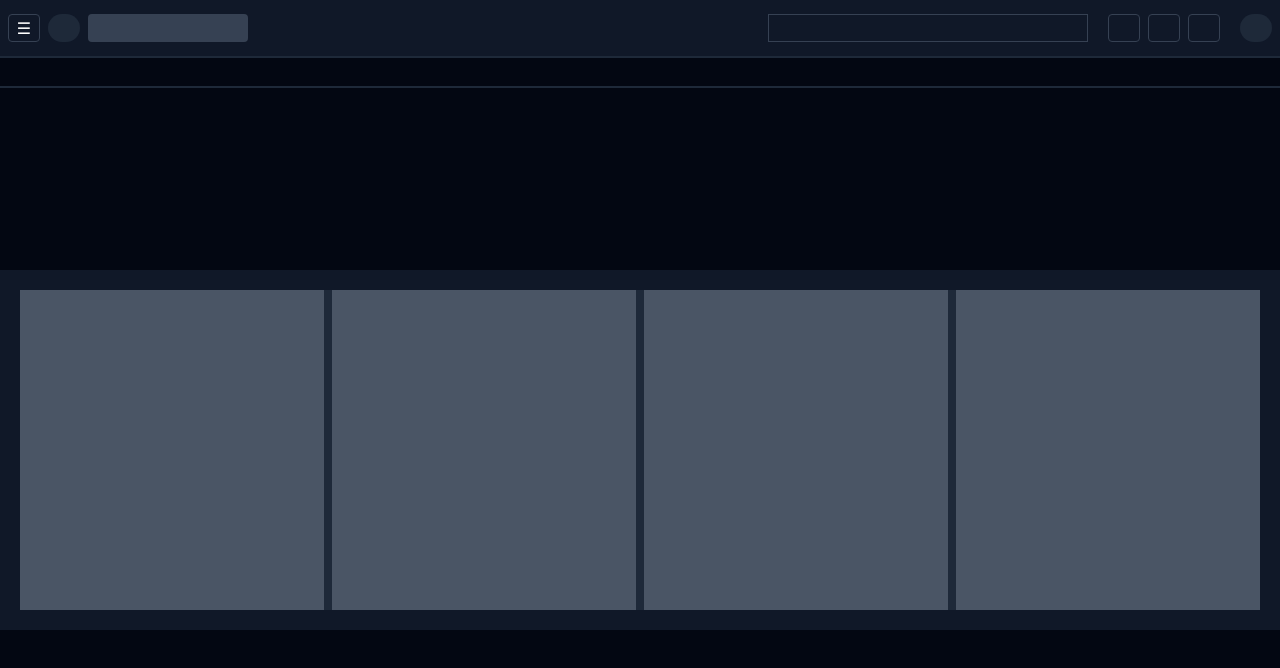
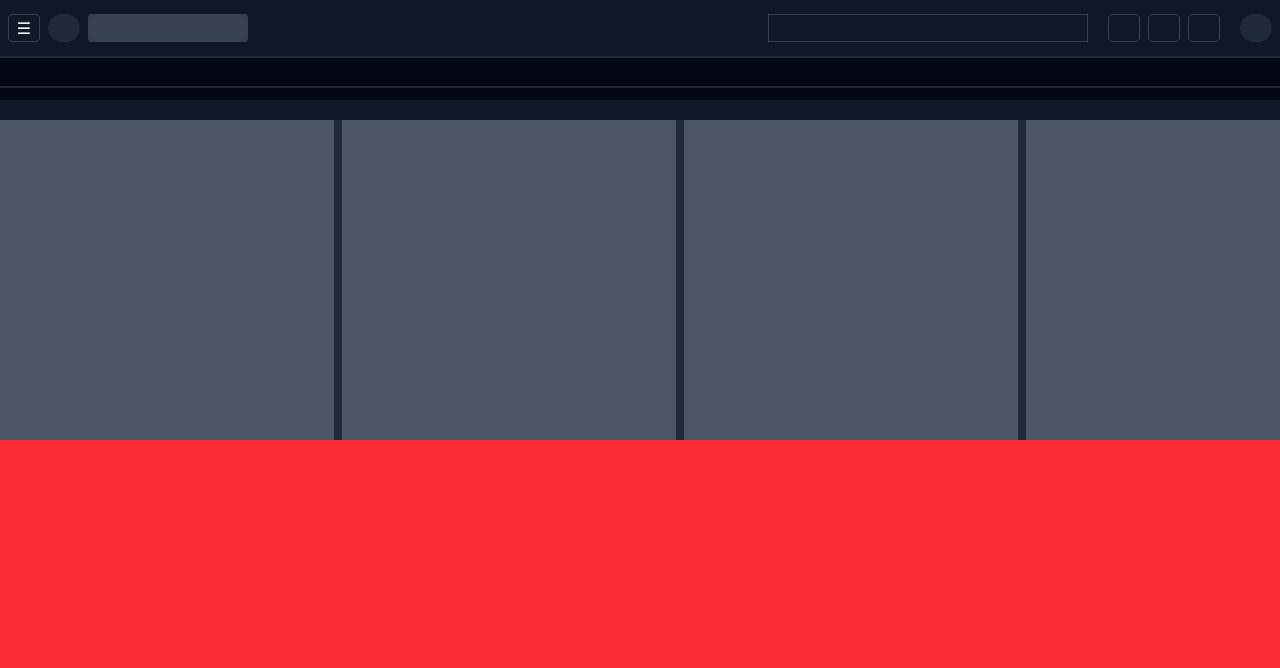
Before and after one commit to Luskahz/Ferramenta-Registro-Ocorrencias, a React (Vite) app: page / in a window 1280 px wide. Shown: the top 668 px of the page. Built offline with nearby package versions, Linux system fonts and the light colour scheme.

Commit message:
criação do readme e sprints do projeto

```diff
--- a/src/pages/dashboard.jsx
+++ b/src/pages/dashboard.jsx
@@ -5,12 +5,15 @@ function Dashboard() {
   return (
     <Background>
       <GlobalElements>
-        <div className="CONTENT grid h-[20rem] w-[85rem] grid-cols-1 gap-2 bg-gray-800 sm:grid-cols-2 md:grid-cols-4">
-          <div className="h-full w-full bg-gray-600"></div>
-          <div className="h-full w-full bg-gray-600"></div>
-          <div className="h-full w-full bg-gray-600"></div>
-          <div className="h-full w-full bg-gray-600"></div>
+        <div className="bg-red-500 w-screen h-screen">
+          <div className="CONTENT grid h-[20rem] w-[85rem] grid-cols-1 gap-2 bg-gray-800 sm:grid-cols-2 md:grid-cols-4">
+            <div className="h-full w-full bg-gray-600"></div>
+            <div className="h-full w-full bg-gray-600"></div>
+            <div className="h-full w-full bg-gray-600"></div>
+            <div className="h-full w-full bg-gray-600"></div>
+          </div>
         </div>
+
       </GlobalElements>
     </Background>
   );
```
Also changed, not shown: estrutura_projeto.txt (added), 2 other files (tests, documents, lock files or other folders).
